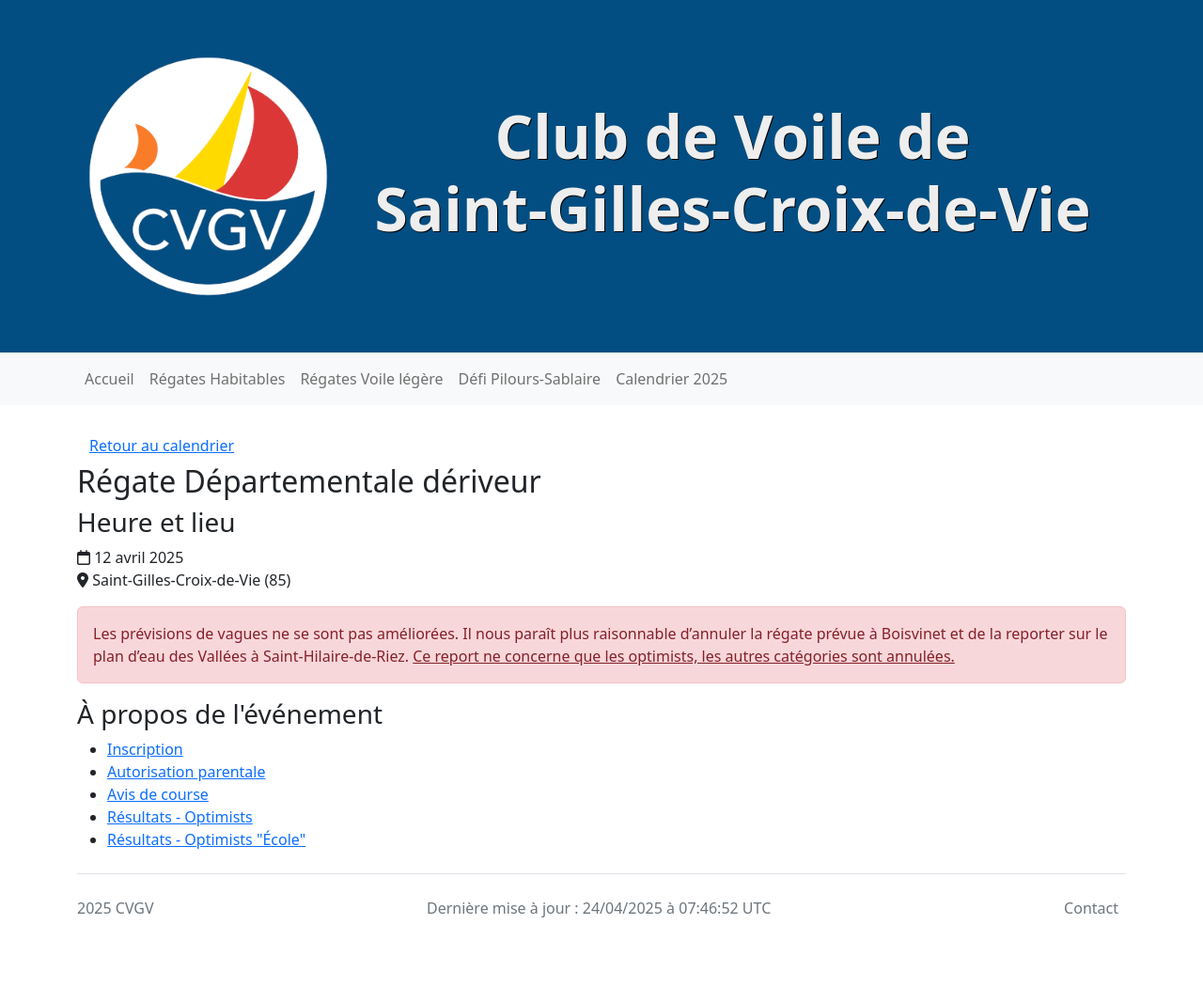
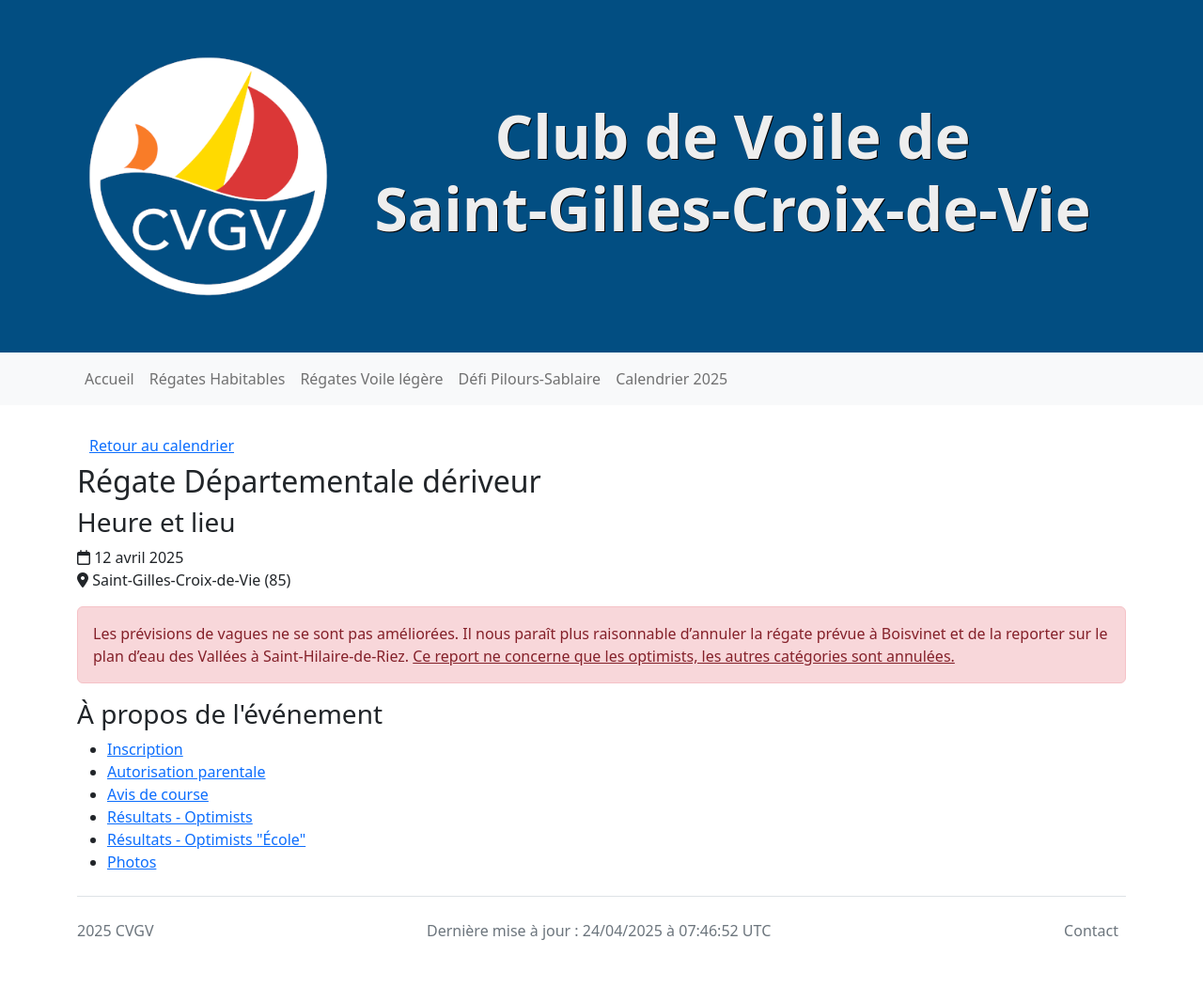
Before and after one commit to cvgv-asso/cvgv-asso.github.io, a Jekyll site: the page built from regate-voile-legere/12-avril-2025.html, in a window 1280 px wide. Shown: the whole page at 94% size. Built offline with Jekyll 4.4.1, drawn with Linux system fonts in a browser that asks for light colours; nearby versions of some CDN libraries; comment, search, counter and statistics services are not loaded; before the commit the page ends 1026 px from its top, so only the background shows below that.

Commit message:
ajout des photos de la régate départementale

```diff
--- a/regate-voile-legere/12-avril-2025.html
+++ b/regate-voile-legere/12-avril-2025.html
@@ -57,5 +57,8 @@
                 >Résultats - Optimists "École"</a
             >
         </li>
+        <li>
+            <a href="https://photos.app.goo.gl/NYfQ6zbWCNZokDnFA">Photos</a>
+        </li>
     </ul>
 </div>
```
